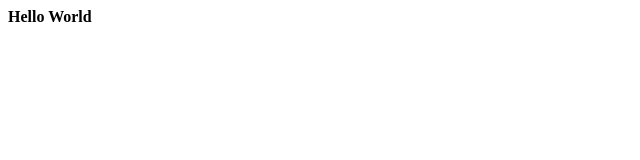
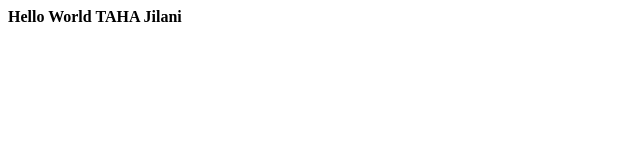
Before and after one commit to tahajilani57/learing2021, a plain HTML site: page index.html in a window 1280 px wide. Shown: the whole page, without its empty margins (0-640 px from the left). Drawn offline with Linux system fonts and the light colour scheme.

Commit message:
Update index.html

```diff
--- a/index.html
+++ b/index.html
@@ -8,7 +8,7 @@
 </head>
 <body>
     <div>
-         <b>Hello World</b>
+         <b>Hello World TAHA Jilani</b>
     </div>
 </body>
 </html>
```
